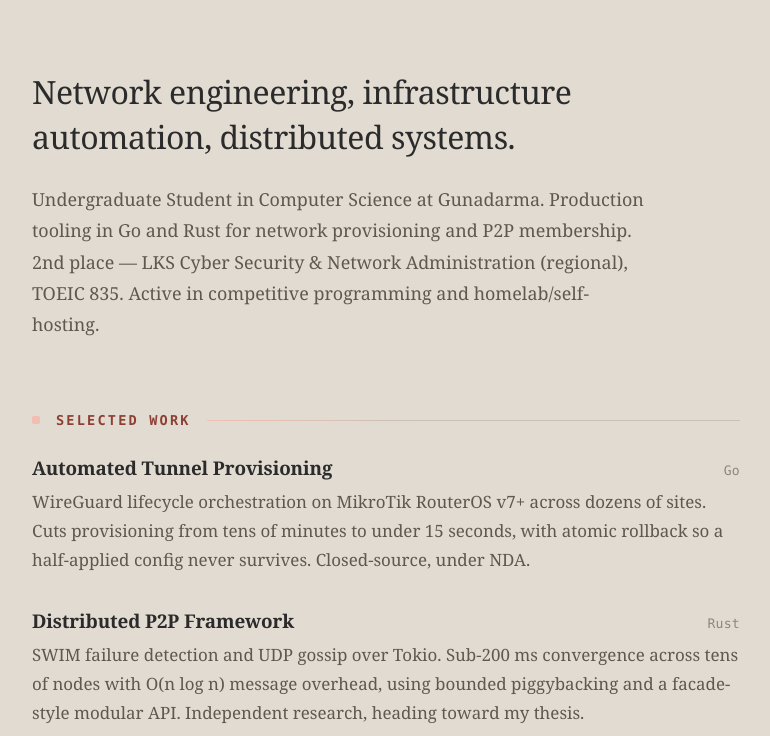
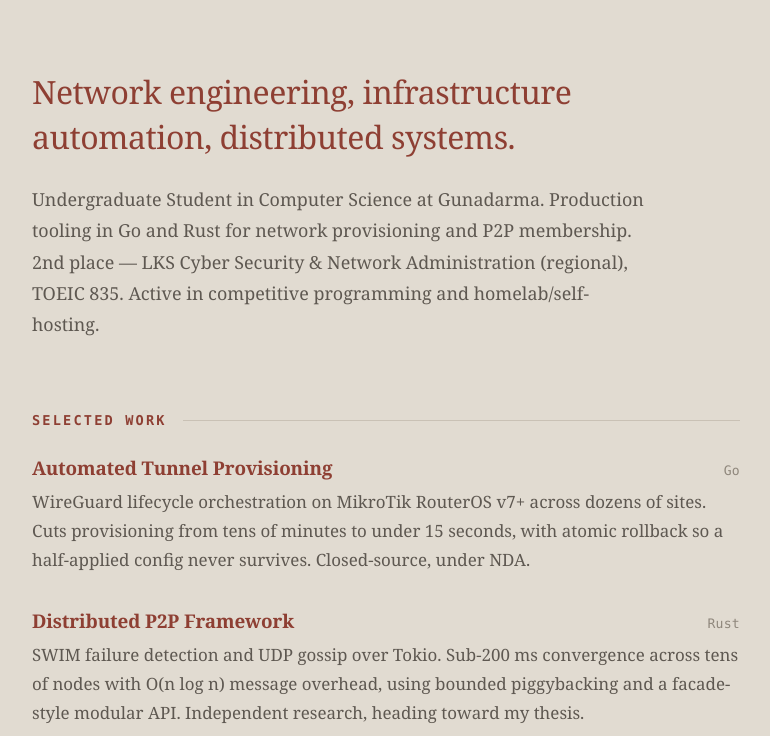
Before and after one commit to helscape/Portofolio, a website: page index.html in a window 1280 px wide. Shown: the part 64-800 px from the top of the page, without its empty margins (254-1024 px from the left). Drawn offline with Linux system fonts and the light colour scheme.

Commit message:
theme: flatten section rules and pink the headline hierarchy

```diff
--- a/assets/main.css
+++ b/assets/main.css
@@ -160,7 +160,7 @@ main{
 .lede{
   font-size:clamp(1.6rem,3.8vw,2rem);
   line-height:1.4;letter-spacing:-.015em;
-  margin:0 0 1.5rem;font-weight:400;color:var(--fg);
+  margin:0 0 1.5rem;font-weight:400;color:var(--accent);
   text-wrap:balance;
 }
 .bio{
@@ -178,11 +178,7 @@ h2{
   color:var(--accent);margin:0 0 1.5rem;
   display:flex;align-items:center;gap:1rem;
 }
-h2::before{
-  content:"";flex:0 0 auto;width:.5rem;height:.5rem;border-radius:2px;
-  background:var(--accent-soft);
-}
-h2::after{content:"";flex:1;height:1px;background:linear-gradient(90deg,var(--accent-soft),var(--rule) 40%)}
+h2::after{content:"";flex:1;height:1px;background:var(--rule)}
 
 /* Work items */
 
@@ -195,7 +191,7 @@ h2::after{content:"";flex:1;height:1px;background:linear-gradient(90deg,var(--ac
 }
 .work h3{
   font-size:1.18rem;font-weight:600;margin:0;line-height:1.35;
-  letter-spacing:-.008em;
+  letter-spacing:-.008em;color:var(--accent);
 }
 .work .lang{
   font-family:ui-monospace,SFMono-Regular,'SF Mono',Menlo,Consolas,monospace;
@@ -283,7 +279,7 @@ ul.rows a.row-link:hover span:first-child{color:var(--accent)}
   color:var(--fg);margin:2.75rem 0 .85rem;
   padding:0;border:0;
 }
-.prose h2::before,.prose h2::after{display:none}
+.prose h2::after{display:none}
 .prose h3{
   font-size:1.12rem;font-weight:600;letter-spacing:-.008em;
   margin:2rem 0 .6rem;
```
